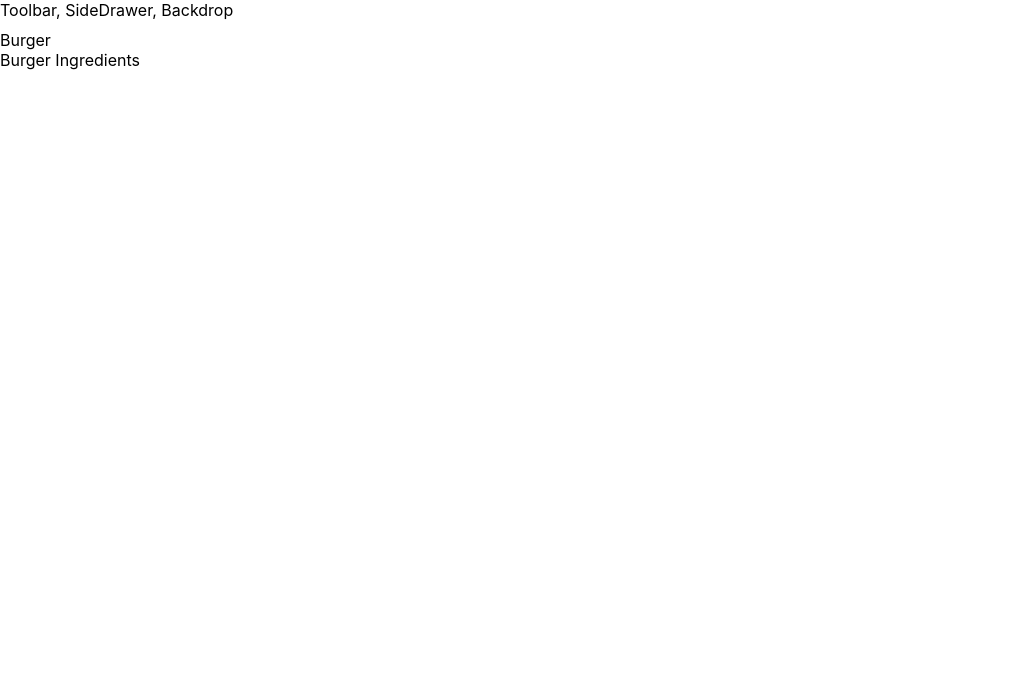
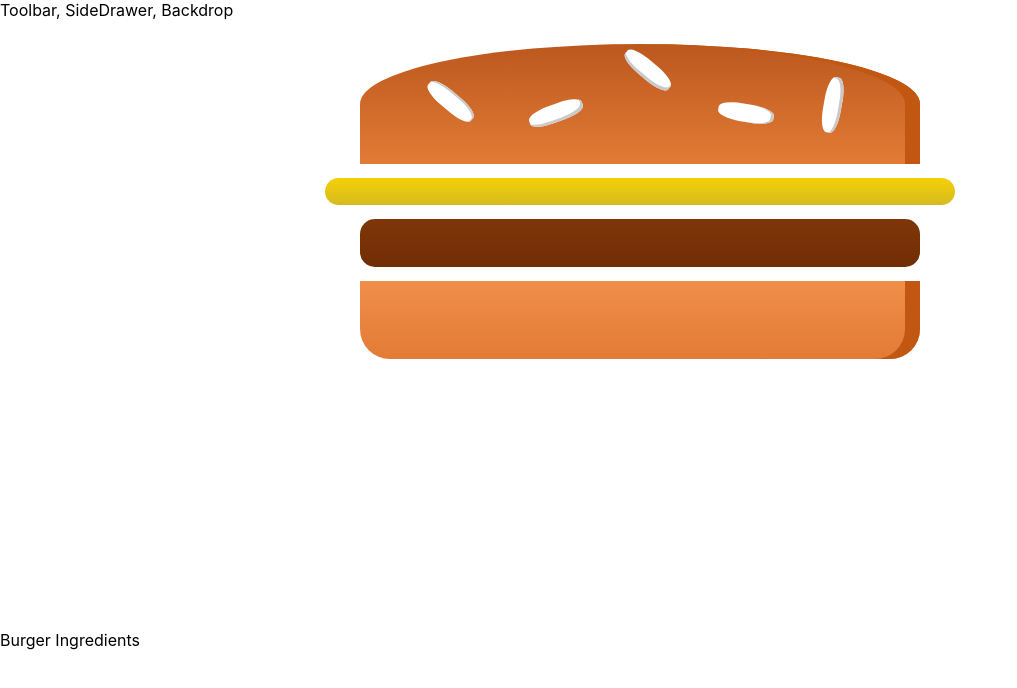
Before and after one commit to javamultiplex/burger-builder, a React (Create React App) app: page / in a window 1280 px wide. Shown: the top 688 px of the page, without its empty margins (0-1017 px from the left). Built offline with nearby package versions, Linux system fonts and the light colour scheme.

Commit message:
Added more components

```diff
--- a/package.json
+++ b/package.json
@@ -3,6 +3,7 @@
   "version": "0.1.0",
   "private": true,
   "dependencies": {
+    "prop-types": "^15.7.2",
     "react": "^16.8.3",
     "react-dom": "^16.8.3",
     "react-scripts": "2.1.5"
--- a/src/components/Burger/Burger.js
+++ b/src/components/Burger/Burger.js
@@ -0,0 +1,16 @@
+import React from 'react';
+import classes from './Burger.module.css';
+import BurgerIngredient from './BurgerIngredient/BurgerIngredient';
+
+const burger = (props) => {
+    return (
+        <div className={classes.Burger}>
+            <BurgerIngredient type='bread-top'></BurgerIngredient>
+            <BurgerIngredient type='cheese'></BurgerIngredient>
+            <BurgerIngredient type='meat'></BurgerIngredient>
+            <BurgerIngredient type='bread-bottom'></BurgerIngredient>
+        </div>
+    );
+};
+
+export default burger;
--- /dev/null
+++ b/src/components/Burger/Burger.module.css
@@ -0,0 +1,30 @@
+.Burger{
+    width:100%;
+    margin: auto;
+    height: 250px;
+    overflow: scroll;
+    text-align: center;
+    font-weight: bold;
+    font-size: 1.2rem;
+}
+
+@media (min-width:500px) and (min-height:40px){
+    .Burger{
+        width: 350px;
+        height: 300px;
+    }
+}
+
+@media (min-width:500px) and (min-height:401px){
+    .Burger{
+        width: 450px;
+        height: 400px;
+    }
+}
+
+@media (min-width:1000px) and (min-height:700px){
+    .Burger{
+        width: 700px;
+        height: 600px;
+    }
+}
--- a/src/components/Burger/BurgerIngredient/BurgerIngredient.js
+++ b/src/components/Burger/BurgerIngredient/BurgerIngredient.js
@@ -0,0 +1,43 @@
+import React, { Component } from 'react';
+import classes from './BurgerIngredient.module.css';
+import PropTypes from 'prop-types';
+
+class BurgerIngredient extends Component {
+    render() {
+        let ingredient = null;
+        switch (this.props.type) {
+            case ('bread-bottom'):
+                ingredient = <div className={classes.BreadBottom}></div>;
+                break;
+            case ('bread-top'):
+                ingredient = (
+                    <div className={classes.BreadTop}>
+                        <div className={classes.Seeds1}></div>
+                        <div className={classes.Seeds2}></div>
+                    </div>
+                );
+                break;
+            case ('meat'):
+                ingredient = <div className={classes.Meat}></div>;
+                break;
+            case ('cheese'):
+                ingredient = <div className={classes.Cheese}></div>;
+                break;
+            case ('bacon'):
+                ingredient = <div className={classes.Bacon}></div>;
+                break;
+            case ('salad'):
+                ingredient = <div className={classes.Salad}></div>;
+                break;
+            default:
+                ingredient = null;
+        }
+        return ingredient;
+    }
+}
+
+BurgerIngredient.propTypes = {
+    type: PropTypes.string.isRequired
+};
+
+export default BurgerIngredient;
--- a/src/containers/BurgerBuilder/BurgerBuilder.js
+++ b/src/containers/BurgerBuilder/BurgerBuilder.js
@@ -1,13 +1,12 @@
-import React, {Component} from 'react';
+import React, { Component } from 'react';
 import Auxiliary from '../../hoc/Auxiliary';
+import Burger from '../../components/Burger/Burger';
 
-class BurgerBuilder extends Component{
-    render(){
-        return(
+class BurgerBuilder extends Component {
+    render() {
+        return (
             <Auxiliary>
-                <div>
-                    Burger
-                </div>
+                <Burger />
                 <div>
                     Burger Ingredients
                 </div>
```
Also changed, not shown: src/logo.svg (deleted), 1 other file (tests, documents, lock files or other folders).
